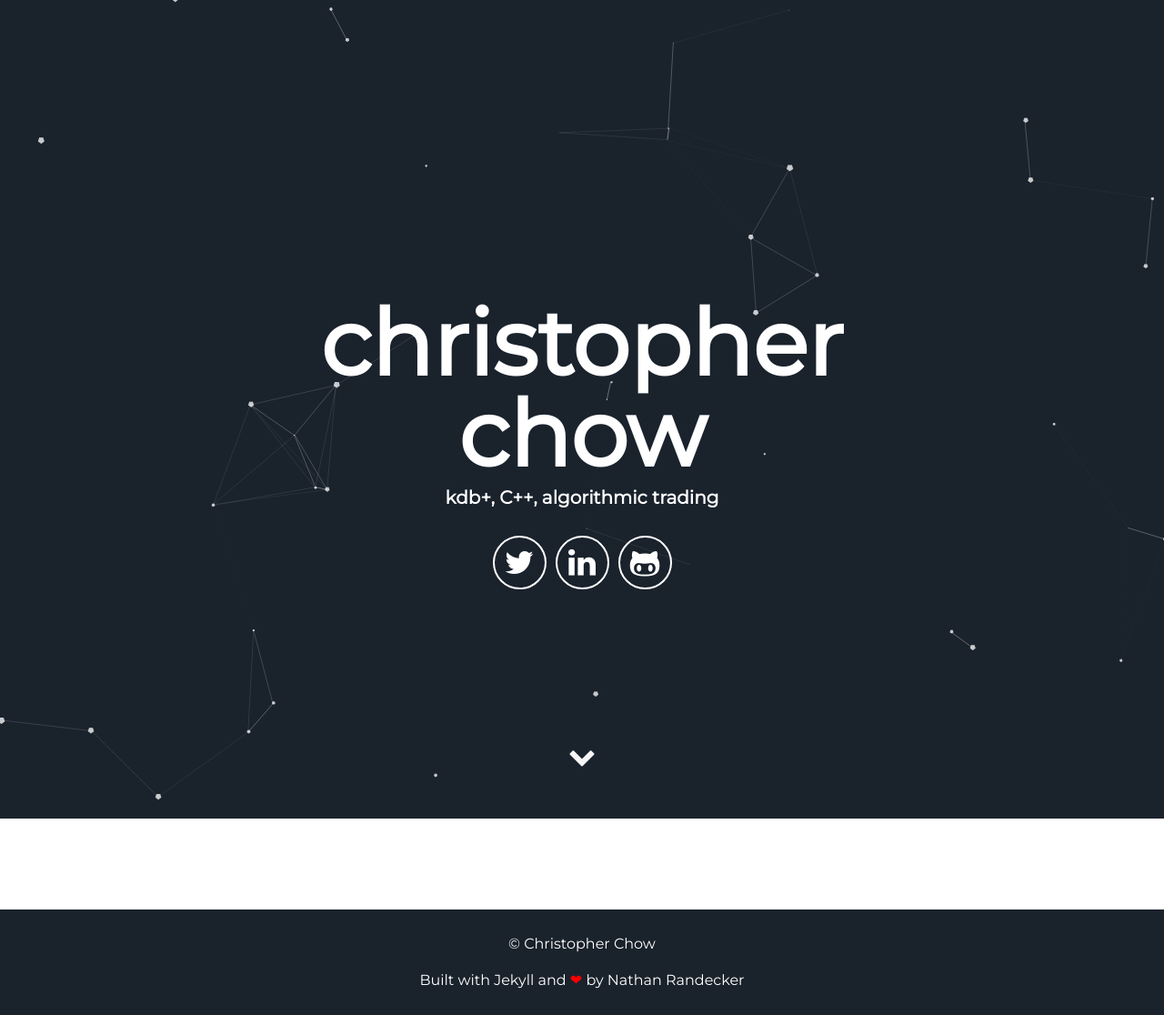
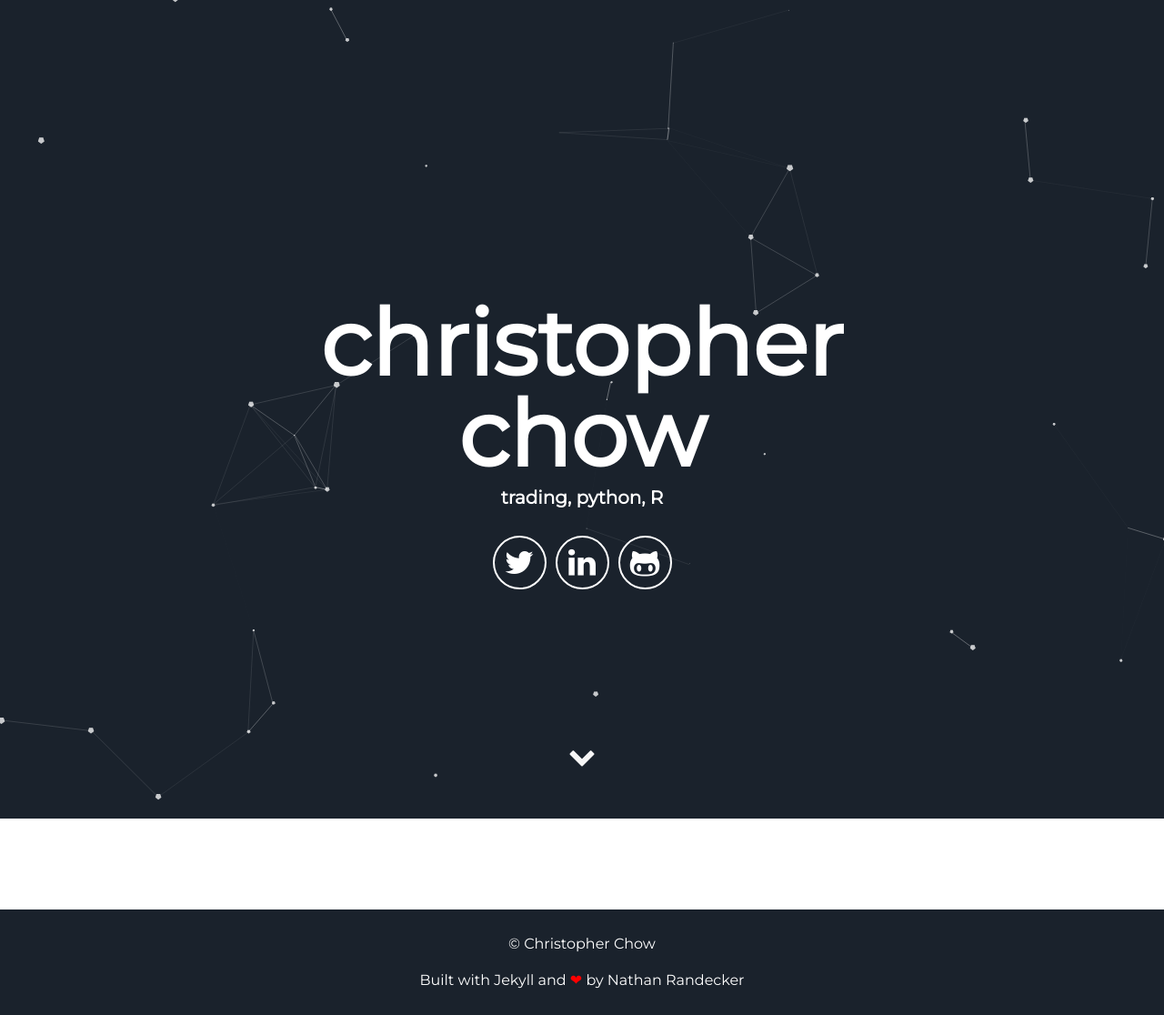
Before and after one commit to acemagi/acemagi.github.io, a Jekyll site: the page built from index.html, in a window 1280 px wide. Shown: the whole page at 91% size. Built offline with Jekyll 4.4.1, drawn with Linux system fonts in a browser that asks for light colours.

Commit message:
Update _config.yml

```diff
--- a/_config.yml
+++ b/_config.yml
@@ -6,8 +6,8 @@ description: My personal website
 
 # User settings
 username: christopher chow
-user_description: kdb+, C++, algorithmic trading
-user_title: kdb+, C++, algorithmic trading
+user_description: trading, python, R
+user_title: trading, python, R
 twitter_username: mortensorensen
 github_username: acemagi
 linkedin: chowchristopher
```
